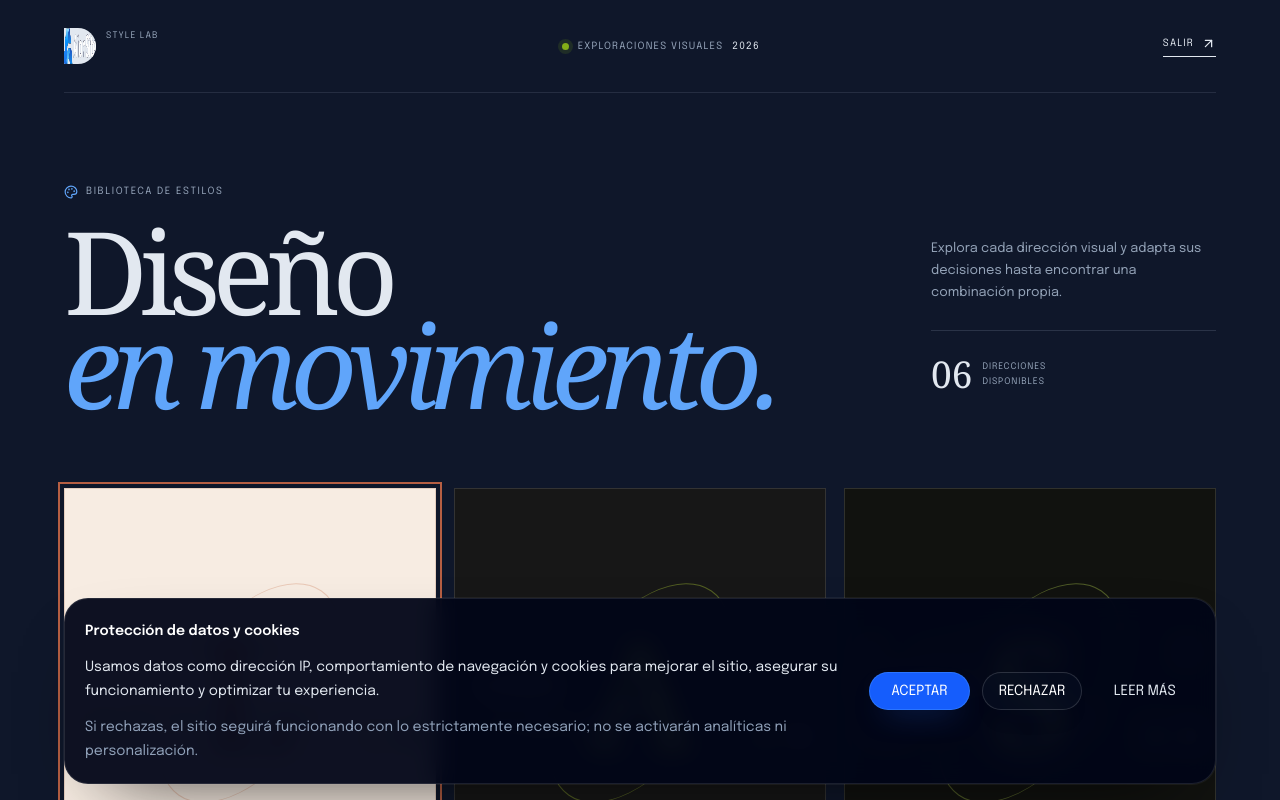
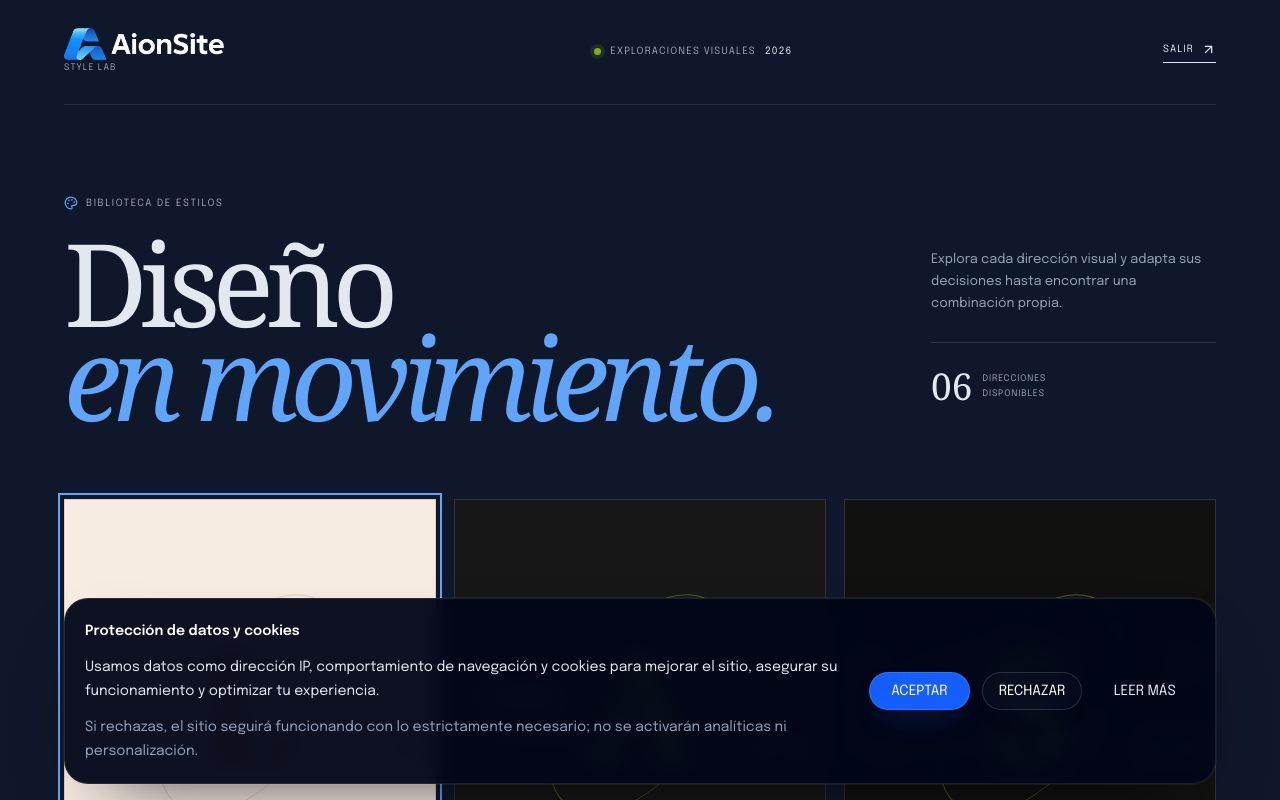
Before and after one commit to FeMizo/AionSite, a Next.js app: page /estilos in a window 1280 px wide. Shown: the top 800 px of the page. Built offline with nearby package versions, Linux system fonts and the light colour scheme; no server answers.

Commit message:
style: align style lab with aionsite branding

```diff
--- a/app/estilos/estilos.css
+++ b/app/estilos/estilos.css
@@ -18,24 +18,16 @@
   border-bottom: 1px solid rgba(148, 163, 184, 0.16);
 }
 .lab-brand {
-  display: grid;
-  grid-template-columns: 32px auto;
-  column-gap: 10px;
-  align-items: center;
+  display: flex;
+  flex-direction: column;
+  align-items: flex-start;
   color: inherit;
   text-decoration: none;
 }
 .lab-brand img {
-  grid-row: span 2;
-  width: 32px;
-  height: 36px;
-  display: grid;
-  place-items: center;
-  border-radius: 0 18px 18px 0;
-  background: var(--lab-ink);
-  color: var(--lab-acid);
-  font-family: Georgia, serif;
-  font-size: 22px;
+  width: 160px;
+  height: auto;
+  object-fit: contain;
 }
 .lab-brand strong {
   text-transform: uppercase;
@@ -163,7 +155,7 @@
     box-shadow 0.35s ease;
 }
 .style-card.is-selected {
-  outline: 2px solid #b65f43;
+  outline: 2px solid #60a5fa;
   outline-offset: 4px;
 }
 .card-select {
@@ -424,7 +416,7 @@
 .playground-controls label { display: grid; grid-template-columns: 1fr auto auto; align-items: center; gap: 10px; color: #94a3b8; font-size: 10px; text-transform: uppercase; letter-spacing: 0.08em; }
 .playground-controls input[type="color"] { width: 28px; height: 24px; padding: 0; border: 1px solid rgba(148, 163, 184, 0.2); border-radius: 5px; background: transparent; cursor: pointer; }
 .playground-controls input[type="range"] { grid-column: 1 / -1; accent-color: #60a5fa; width: 100%; }
-.playground-controls output,.playground-controls code { color: #191716; font-size: 10px; text-transform: none; letter-spacing: 0; }
+.playground-controls output,.playground-controls code { color: #e2e8f0; font-size: 10px; text-transform: none; letter-spacing: 0; }
 .style-lab-footer {
   max-width: 1280px;
   margin: 60px auto 30px;
```
